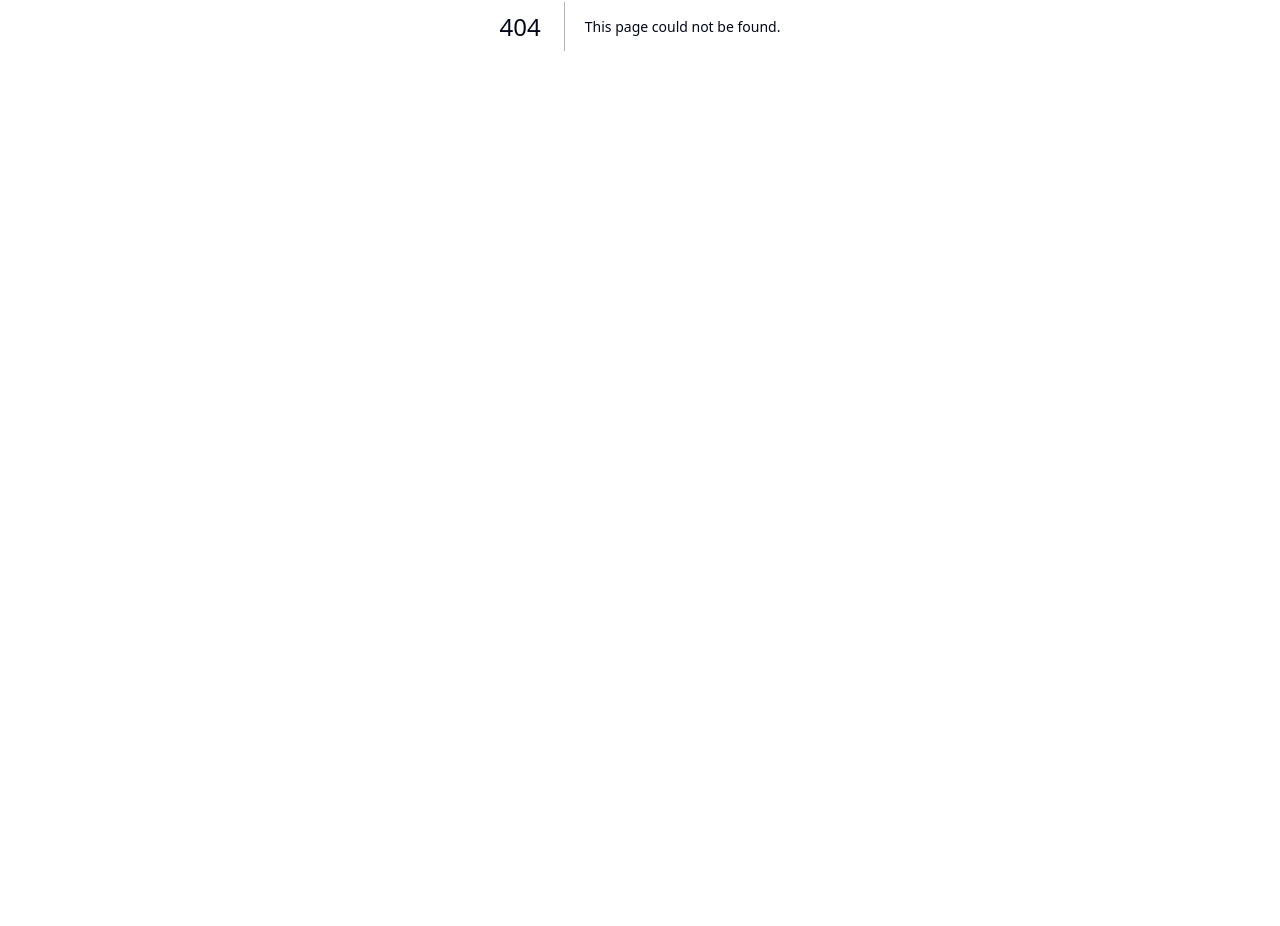
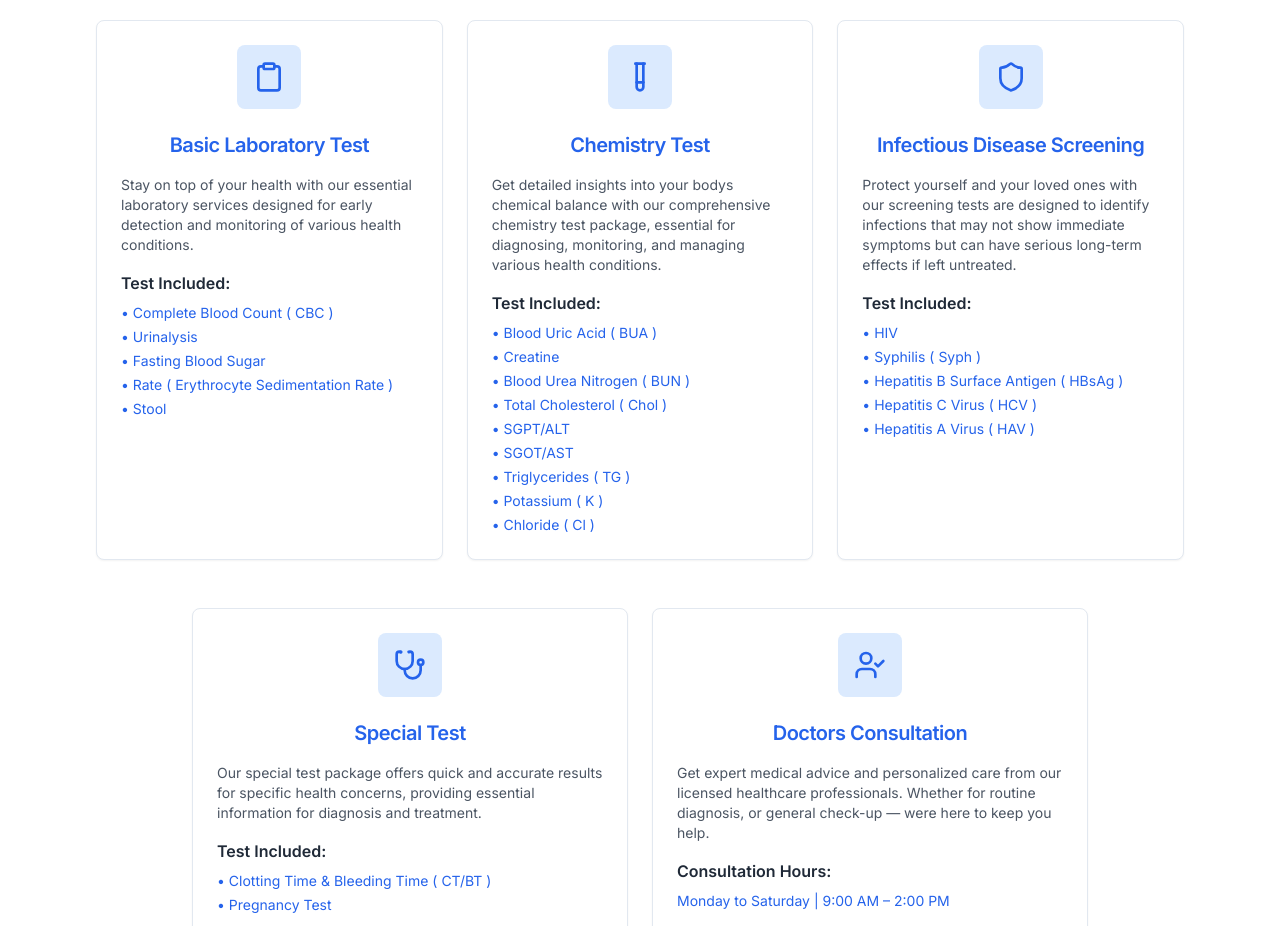
Before and after one commit to royjhon5/theradiagnostic, a Next.js app: page /services in a window 1280 px wide. Before the commit this address had no page. Shown: the part 374-1300 px from the top of the page. Before the commit the page ends 800 px from the top, so only its background shows below. Built offline with nearby package versions, Linux system fonts and the light colour scheme.

Commit message:
update: latest update

```diff
--- /dev/null
+++ b/src/app/services/page.tsx
@@ -0,0 +1,214 @@
+import { Wrapper } from "@/components";
+import Layout from "@/components/layout";
+import { Card, CardContent, CardHeader, CardTitle } from "@/components/ui/card";
+import {
+  Clipboard,
+  Shield,
+  Stethoscope,
+  TestTube,
+  UserCheck,
+} from "lucide-react";
+
+export default function Services() {
+  return (
+    <Layout>
+      <section className="w-full relative flex items-center justify-center flex-col px-4 md:px-0 py-8">
+        <Wrapper>
+          <div className="min-h-screen py-12 px-4">
+            <div className="max-w-6xl mx-auto">
+              {/* Header Section */}
+              <div className="text-center mb-12">
+                <h1 className="text-4xl md:text-5xl font-bold text-blue-600 mb-2">
+                  Our Services
+                </h1>
+                <p className="text-lg text-blue-600 font-medium mb-6">
+                  Clinical Accuracy Our Mission
+                </p>
+                <p className="text-gray-700 max-w-4xl mx-auto leading-relaxed">
+                  At TheraDiagnostic, we are committed to providing
+                  high-quality, accessible, and affordable diagnostic services
+                  to support your health and well-being. Located in the heart of
+                  Cagayan de Oro, our facility is equipped with modern
+                  technology and a dedicated team of healthcare professionals.
+                </p>
+              </div>
+
+              {/* Services Grid */}
+              <div className="grid grid-cols-1 md:grid-cols-2 lg:grid-cols-3 gap-6 mb-12">
+                {/* Basic Laboratory Test */}
+                <Card className="h-full">
+                  <CardHeader className="text-center pb-4">
+                    <div className="w-16 h-16 mx-auto mb-4 bg-blue-100 rounded-lg flex items-center justify-center">
+                      <Clipboard className="w-8 h-8 text-blue-600" />
+                    </div>
+                    <CardTitle className="text-xl text-blue-600">
+                      Basic Laboratory Test
+                    </CardTitle>
+                  </CardHeader>
+                  <CardContent>
+                    <p className="text-gray-600 text-sm mb-4">
+                      Stay on top of your health with our essential laboratory
+                      services designed for early detection and monitoring of
+                      various health conditions.
+                    </p>
+                    <div>
+                      <p className="font-semibold text-gray-800 mb-2">
+                        Test Included:
+                      </p>
+                      <ul className="text-sm text-blue-600 space-y-1">
+                        <li>• Complete Blood Count ( CBC )</li>
+                        <li>• Urinalysis</li>
+                        <li>• Fasting Blood Sugar</li>
+                        <li>• Rate ( Erythrocyte Sedimentation Rate )</li>
+                        <li>• Stool</li>
+                      </ul>
+                    </div>
+                  </CardContent>
+                </Card>
+
+                {/* Chemistry Test */}
+                <Card className="h-full">
+                  <CardHeader className="text-center pb-4">
+                    <div className="w-16 h-16 mx-auto mb-4 bg-blue-100 rounded-lg flex items-center justify-center">
+                      <TestTube className="w-8 h-8 text-blue-600" />
+                    </div>
+                    <CardTitle className="text-xl text-blue-600">
+                      Chemistry Test
+                    </CardTitle>
+                  </CardHeader>
+                  <CardContent>
+                    <p className="text-gray-600 text-sm mb-4">
+                      Get detailed insights into your bodys chemical balance
+                      with our comprehensive chemistry test package, essential
+                      for diagnosing, monitoring, and managing various health
+                      conditions.
+                    </p>
+                    <div>
+                      <p className="font-semibold text-gray-800 mb-2">
+                        Test Included:
+                      </p>
+                      <ul className="text-sm text-blue-600 space-y-1">
+                        <li>• Blood Uric Acid ( BUA )</li>
+                        <li>• Creatine</li>
+                        <li>• Blood Urea Nitrogen ( BUN )</li>
+                        <li>• Total Cholesterol ( Chol )</li>
+                        <li>• SGPT/ALT</li>
+                        <li>• SGOT/AST</li>
+                        <li>• Triglycerides ( TG )</li>
+                        <li>• Potassium ( K )</li>
+                        <li>• Chloride ( Cl )</li>
+                      </ul>
+                    </div>
+                  </CardContent>
+                </Card>
+
+                {/* Infectious Disease Screening */}
+                <Card className="h-full">
+                  <CardHeader className="text-center pb-4">
+                    <div className="w-16 h-16 mx-auto mb-4 bg-blue-100 rounded-lg flex items-center justify-center">
+                      <Shield className="w-8 h-8 text-blue-600" />
+                    </div>
+                    <CardTitle className="text-xl text-blue-600">
+                      Infectious Disease Screening
+                    </CardTitle>
+                  </CardHeader>
+                  <CardContent>
+                    <p className="text-gray-600 text-sm mb-4">
+                      Protect yourself and your loved ones with our screening
+                      tests are designed to identify infections that may not
+                      show immediate symptoms but can have serious long-term
+                      effects if left untreated.
+                    </p>
+                    <div>
+                      <p className="font-semibold text-gray-800 mb-2">
+                        Test Included:
+                      </p>
+                      <ul className="text-sm text-blue-600 space-y-1">
+                        <li>• HIV</li>
+                        <li>• Syphilis ( Syph )</li>
+                        <li>• Hepatitis B Surface Antigen ( HBsAg )</li>
+                        <li>• Hepatitis C Virus ( HCV )</li>
+                        <li>• Hepatitis A Virus ( HAV )</li>
+                      </ul>
+                    </div>
+                  </CardContent>
+                </Card>
+              </div>
+
+              {/* Bottom Row */}
+              <div className="grid grid-cols-1 md:grid-cols-2 gap-6 max-w-4xl mx-auto mb-12">
+                {/* Special Test */}
+                <Card className="h-full">
+                  <CardHeader className="text-center pb-4">
+                    <div className="w-16 h-16 mx-auto mb-4 bg-blue-100 rounded-lg flex items-center justify-center">
+                      <Stethoscope className="w-8 h-8 text-blue-600" />
+                    </div>
+                    <CardTitle className="text-xl text-blue-600">
+                      Special Test
+                    </CardTitle>
+                  </CardHeader>
+                  <CardContent>
+                    <p className="text-gray-600 text-sm mb-4">
+                      Our special test package offers quick and accurate results
+                      for specific health concerns, providing essential
+                      information for diagnosis and treatment.
+                    </p>
+                    <div>
+                      <p className="font-semibold text-gray-800 mb-2">
+                        Test Included:
+                      </p>
+                      <ul className="text-sm text-blue-600 space-y-1">
+                        <li>• Clotting Time & Bleeding Time ( CT/BT )</li>
+                        <li>• Pregnancy Test</li>
+                      </ul>
+                    </div>
+                  </CardContent>
+                </Card>
+
+                {/* Doctor's Consultation */}
+                <Card className="h-full">
+                  <CardHeader className="text-center pb-4">
+                    <div className="w-16 h-16 mx-auto mb-4 bg-blue-100 rounded-lg flex items-center justify-center">
+                      <UserCheck className="w-8 h-8 text-blue-600" />
+                    </div>
+                    <CardTitle className="text-xl text-blue-600">
+                      Doctors Consultation
+                    </CardTitle>
+                  </CardHeader>
+                  <CardContent>
+                    <p className="text-gray-600 text-sm mb-4">
+                      Get expert medical advice and personalized care from our
+                      licensed healthcare professionals. Whether for routine
+                      diagnosis, or general check-up — were here to keep you
+                      help.
+                    </p>
+                    <div>
+                      <p className="font-semibold text-gray-800 mb-2">
+                        Consultation Hours:
+                      </p>
+                      <p className="text-sm text-blue-600">
+                        Monday to Saturday | 9:00 AM – 2:00 PM
+                      </p>
+                    </div>
+                  </CardContent>
+                </Card>
+              </div>
+
+              {/* Bottom Section */}
+              <div className="text-center">
+                <h2 className="text-3xl font-bold text-blue-600 mb-4">
+                  Your Health, Our Priority
+                </h2>
+                <p className="text-gray-700 max-w-3xl mx-auto">
+                  At TheraDiagnostic, we combine accurate results, compassionate
+                  care, and professional service all under one roof. Visit us
+                  today and take control of your health with confidence.
+                </p>
+              </div>
+            </div>
+          </div>
+        </Wrapper>
+      </section>
+    </Layout>
+  );
+}
--- a/src/components/layout/Header.tsx
+++ b/src/components/layout/Header.tsx
@@ -28,13 +28,13 @@ export default function Navbar() {
             <nav className="hidden md:block absolute left-1/2 top-1/2 transform -translate-x-1/2 -translate-y-1/2">
               <ul className="flex items-center justify-center gap-10">
                 <Link
-                  href="#"
+                  href="/"
                   className="text-[#116BB4] hover:text-blue-600 text-sm"
                 >
                   Home
                 </Link>
                 <Link
-                  href="#"
+                  href="/services"
                   className="text-[#116BB4] hover:text-blue-600 text-sm"
                 >
                   Services
```
